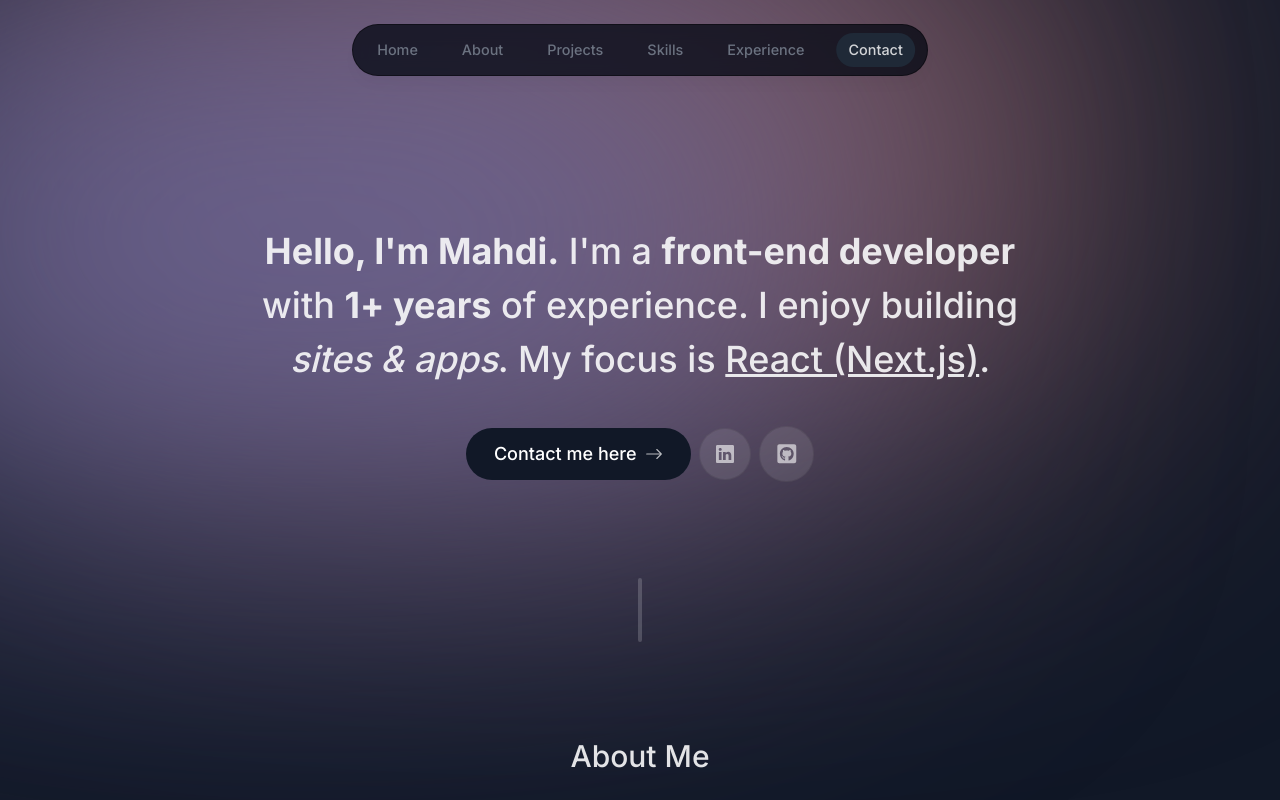
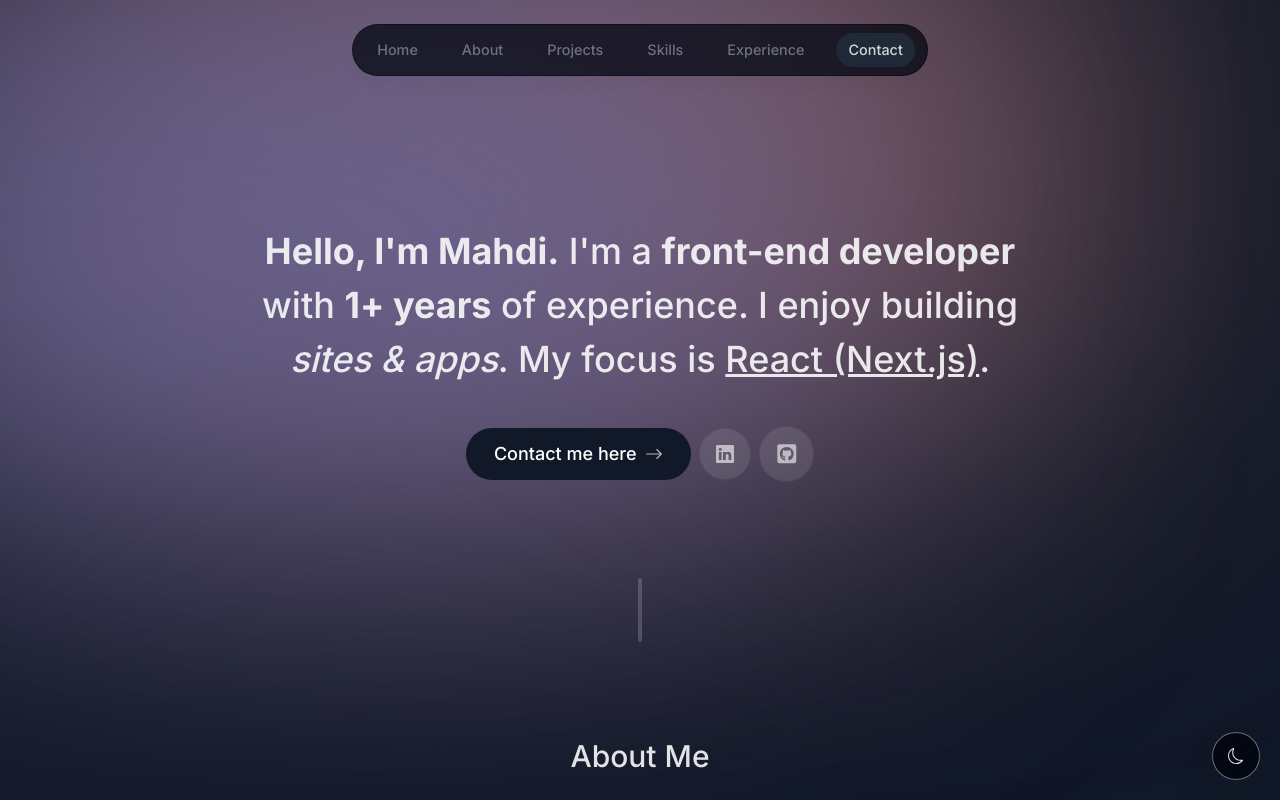
Before and after one commit to mahdi22dev/Personal-Portfolio-, a Next.js app: page / in a window 1280 px wide. Shown: the top 800 px of the page. Built offline with nearby package versions, Linux system fonts and the light colour scheme; no server answers.

Commit message:
fixing issue by adding dark class to layout

```diff
--- a/src/app/layout.js
+++ b/src/app/layout.js
@@ -26,7 +26,7 @@
         <ActiveSectionContextProvider>
           <ThemeContextProvider>
             <Toaster position='top-right' />
-            {/* <ThemeSwitch /> */}
+            <ThemeSwitch />
             <Navbar />
             {children}
             <Footer />
--- a/src/components/Experience.jsx
+++ b/src/components/Experience.jsx
@@ -12,9 +12,7 @@
 
 export default function Experience() {
   const { ref } = useSectionInView("Experience");
-  // fixing slow load
-  // const { theme } = useTheme(); and just prefeing dark mode
-  const theme = "dark";
+  const { theme } = useTheme();
 
   return (
     <section id='experience' ref={ref} className='scroll-mt-28 mb-28 sm:mb-40'>
--- a/src/components/ThemeSwitch.jsx
+++ b/src/components/ThemeSwitch.jsx
@@ -1,20 +1,20 @@
-// "use client";
+"use client";
 
-// import { useTheme } from "@/context/theme-switch";
-// // import { useTheme } from "@/context/theme-context";
-// import React from "react";
-// import { BsMoon, BsSun } from "react-icons/bs";
+import { useTheme } from "@/context/theme-switch";
+// import { useTheme } from "@/context/theme-context";
+import React from "react";
+import { BsMoon, BsSun } from "react-icons/bs";
 
-// export default function ThemeSwitch() {
-//   const { theme, toggleTheme } = useTheme();
-//   console.log(theme);
+export default function ThemeSwitch() {
+  const { theme, toggleTheme } = useTheme();
+  console.log(theme);
 
-//   return (
-//     <button
-//       className='fixed bottom-5 right-5 bg-white w-[3rem] h-[3rem] bg-opacity-80 backdrop-blur-[0.5rem] border border-white border-opacity-40 shadow-2xl rounded-full flex items-center justify-center hover:scale-[1.15] active:scale-105 transition-all dark:bg-gray-950'
-//       onClick={toggleTheme}
-//     >
-//       {theme === "light" ? <BsSun /> : <BsMoon />}
-//     </button>
-//   );
-// }
+  return (
+    <button
+      className='fixed bottom-5 right-5 bg-white w-[3rem] h-[3rem] bg-opacity-80 backdrop-blur-[0.5rem] border border-white border-opacity-40 shadow-2xl rounded-full flex items-center justify-center hover:scale-[1.15] active:scale-105 transition-all dark:bg-gray-950'
+      onClick={toggleTheme}
+    >
+      {theme === "light" ? <BsSun /> : <BsMoon />}
+    </button>
+  );
+}
--- a/src/context/theme-switch.js
+++ b/src/context/theme-switch.js
@@ -8,31 +8,31 @@
   const [theme, setTheme] = useState("dark");
 
   const toggleTheme = () => {
-    // if (theme === "light") {
-    //   setTheme("dark");
-    //   window.localStorage.setItem("theme", "dark");
-    //   document.documentElement.classList.add("dark");
-    // } else {
-    //   setTheme("light");
-    //   window.localStorage.setItem("theme", "light");
-    //   document.documentElement.classList.remove("dark");
-    // }
+    if (theme === "light") {
+      setTheme("dark");
+      window.localStorage.setItem("theme", "dark");
+      document.documentElement.classList.add("dark");
+    } else {
+      setTheme("light");
+      window.localStorage.setItem("theme", "light");
+      document.documentElement.classList.remove("dark");
+    }
   };
 
-  // useEffect(() => {
-  //   const localTheme = window.localStorage.getItem("theme");
+  useEffect(() => {
+    const localTheme = window.localStorage.getItem("theme");
 
-  //   if (localTheme) {
-  //     setTheme(localTheme);
+    if (localTheme) {
+      setTheme(localTheme);
 
-  //     if (localTheme === "dark") {
-  //       document.documentElement.classList.add("dark");
-  //     }
-  //   } else if (window.matchMedia("(prefers-color-scheme: dark)").matches) {
-  //     setTheme("dark");
-  //     document.documentElement.classList.add("dark");
-  //   }
-  // }, []);
+      if (localTheme === "dark") {
+        document.documentElement.classList.add("dark");
+      }
+    } else if (window.matchMedia("(prefers-color-scheme: dark)").matches) {
+      setTheme("dark");
+      document.documentElement.classList.add("dark");
+    }
+  }, []);
 
   return (
     <ThemeContext.Provider
```
